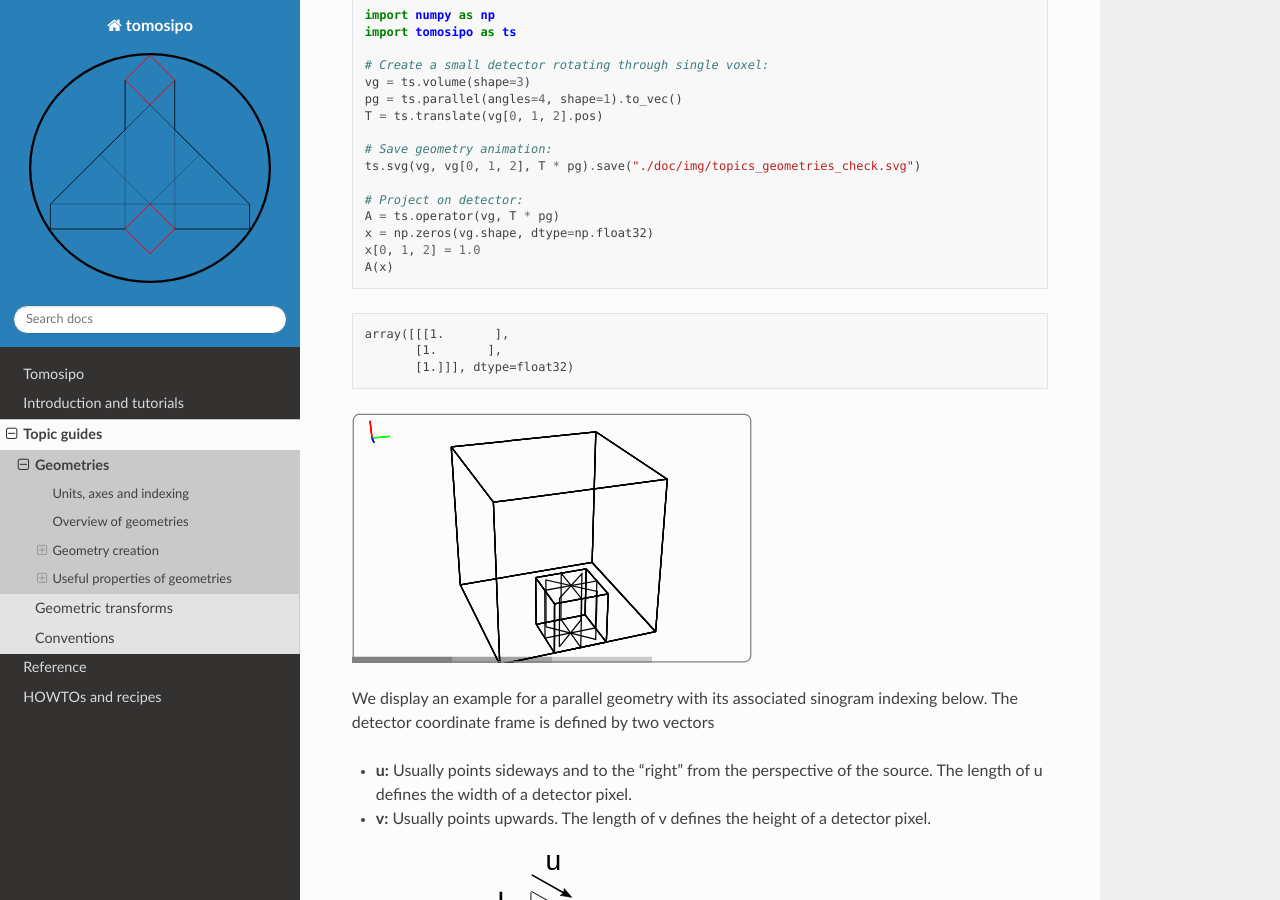
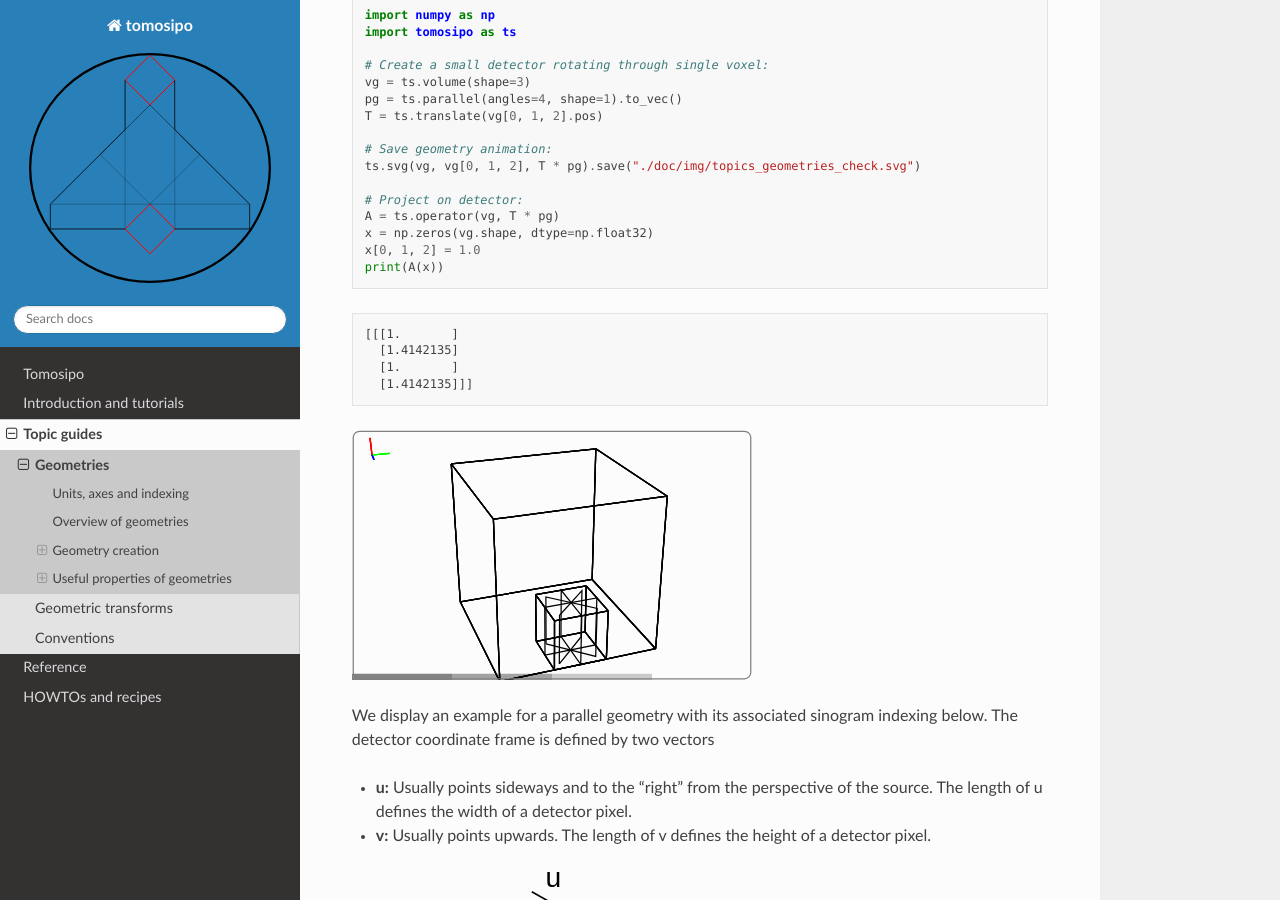
Before and after one commit to ahendriksen/tomosipo, a Sphinx documentation site: the page built from doc/topics/geometries.rst, in a window 1280 px wide and 900 px high, scrolled down 1628 px. Built offline with Sphinx 7.4.7 and the Read the Docs theme 2.0.0, drawn with Linux system fonts in a browser that asks for light colours; pages that are not in the unit, such as notebooks, are missing from menus.

Commit message:
doc: Fix docs for clean environment
When installed in a clean environment with ASTRA, some doctests
failed. This has now been fixed.

```diff
--- a/doc/conf.py
+++ b/doc/conf.py
@@ -39,8 +39,6 @@ extensions = [
     'sphinx.ext.doctest',
     'sphinx.ext.viewcode',
     'recommonmark',
-    'IPython.sphinxext.ipython_directive',
-    'IPython.sphinxext.ipython_console_highlighting',
 ]
 
 # Add any paths that contain templates here, relative to this directory.
--- a/doc/intro/simple_reconstruction.rst
+++ b/doc/intro/simple_reconstruction.rst
@@ -70,9 +70,9 @@ values using `np.minimum`.
 .. testcode:: session
    :skipif: not cuda_available
 
-   R = 1 / A(np.ones(A.domain_shape), dtype=np.float32)
+   R = 1 / A(np.ones(A.domain_shape, dtype=np.float32))
    R = np.minimum(R, 1 / ts.epsilon)
-   C = 1 / A.T(np.ones(A.range_shape), dtype=np.float32)
+   C = 1 / A.T(np.ones(A.range_shape, dtype=np.float32))
    C = np.minimum(C, 1 / ts.epsilon)
 
 Next, we reconstruct from the sinogram stack `y` into `x_rec`:
--- a/doc/topics/geometries.rst
+++ b/doc/topics/geometries.rst
@@ -78,14 +78,15 @@ volume geometry by forward projecting on a very small detector:
    A = ts.operator(vg, T * pg)
    x = np.zeros(vg.shape, dtype=np.float32)
    x[0, 1, 2] = 1.0
-   A(x)
+   print(A(x))
 
 .. testoutput::
    :skipif: not cuda_available
 
-   array([[[1.       ],
-          [1.       ],
-          [1.]]], dtype=float32)
+   [[[1.       ]
+     [1.4142135]
+     [1.       ]
+     [1.4142135]]]
 
 
 .. figure:: ../img/topics_geometries_check.svg
```
Also changed, not shown: doc/img/topics_geometries_check.svg.
